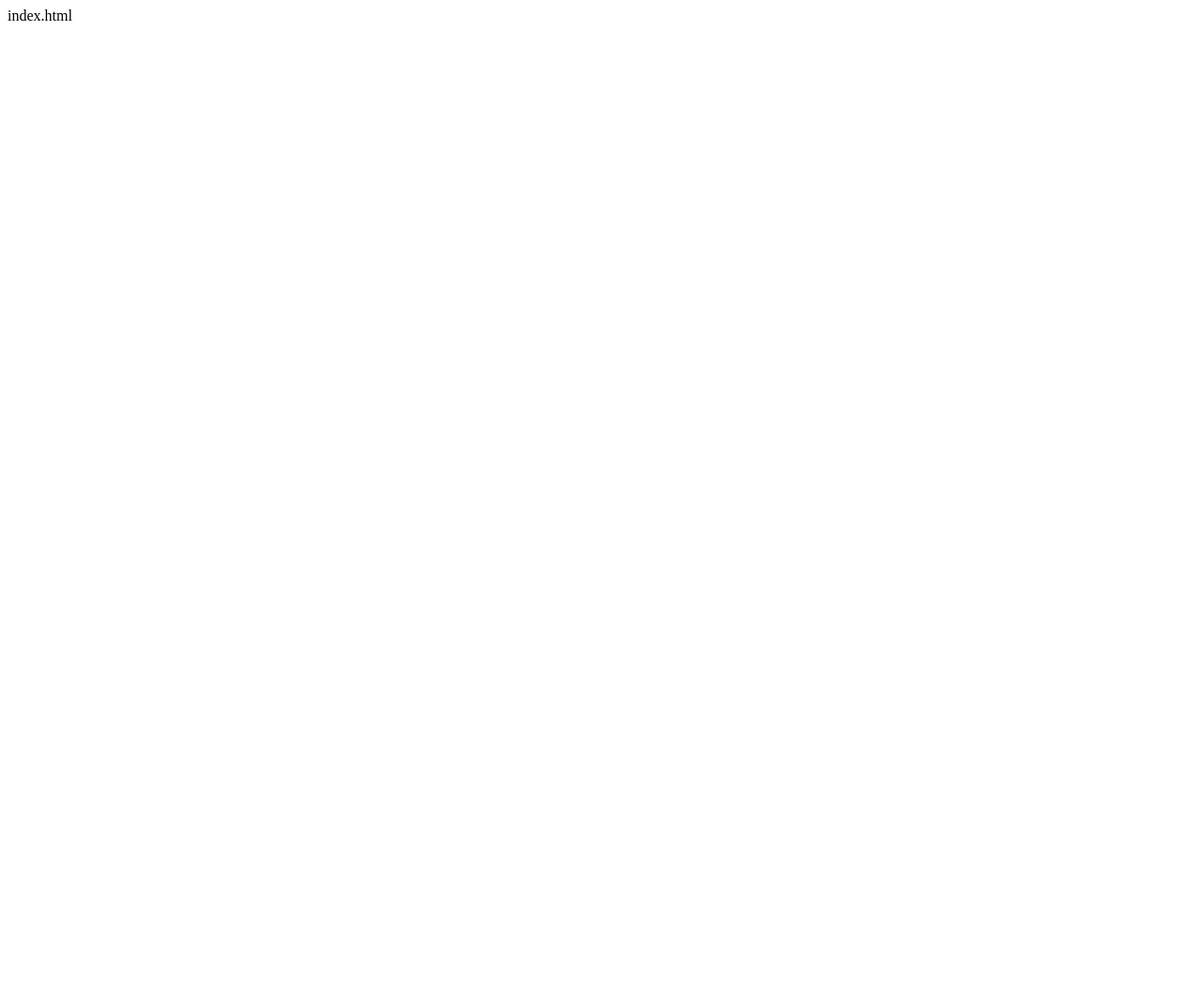
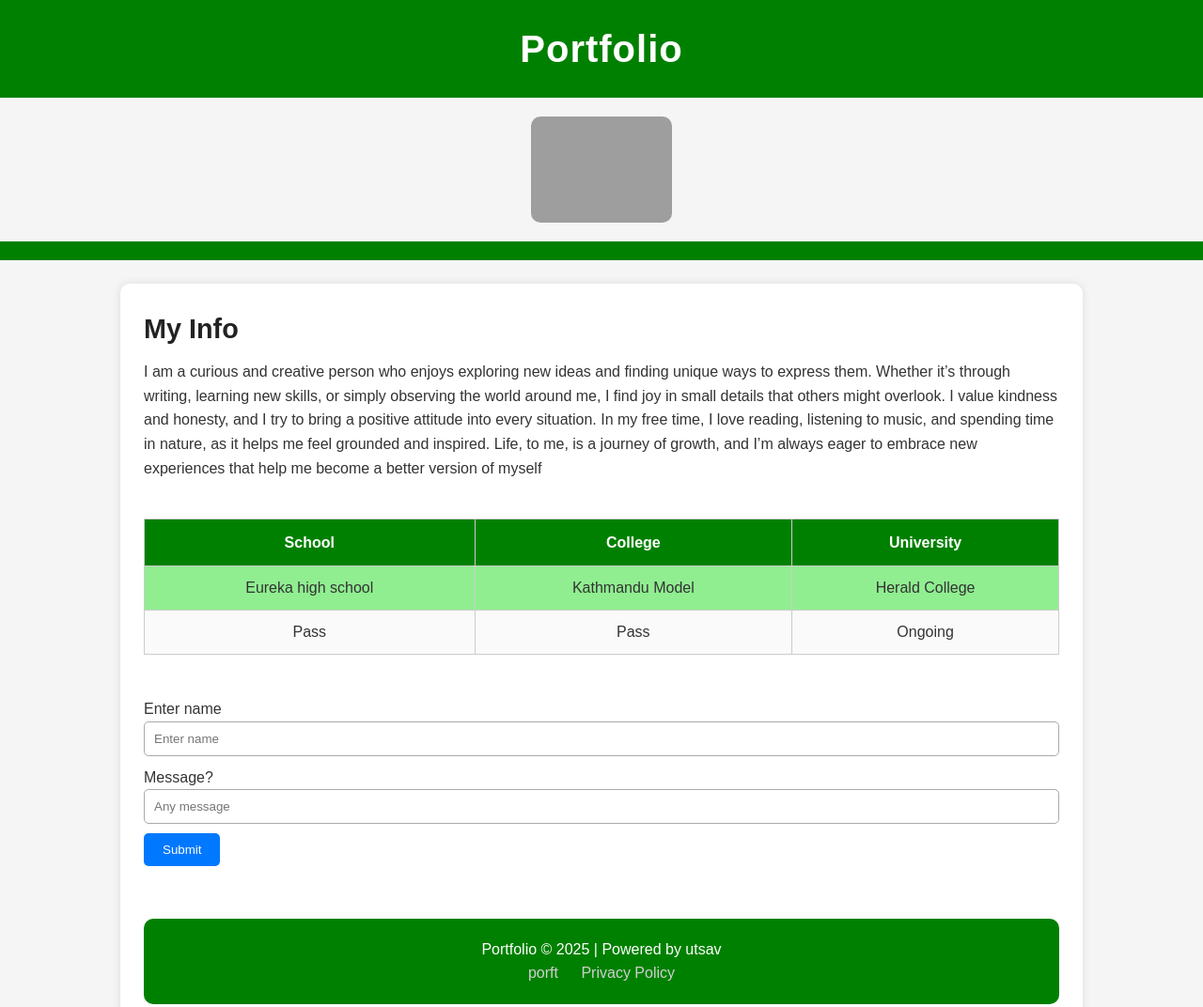
Before and after one commit to Utsav313/portfolio-UtsavRijal, a plain HTML site: page index.html in a window 1280 px wide. Shown: the whole page at 94% size. Before the commit the page ends 800 px from the top, so only its background shows below. Drawn offline with Linux system fonts and the light colour scheme; grey boxes are pictures that could not be loaded.

Commit message:
added html css and some image with simple form

```diff
--- a/Css/style.css
+++ b/Css/style.css
@@ -1 +1,139 @@
-style.css
+
+* {
+    margin: 0;
+    padding: 0;
+    box-sizing: border-box;
+    font-family: Arial, sans-serif;
+}
+
+body {
+    background: #f5f5f5;
+    color: #333;
+    line-height: 1.6;
+    padding-bottom: 50px;
+}
+
+
+.header {
+    background: green;
+    padding: 20px;
+}
+
+.header h1 {
+    color: white;
+    text-align: center;
+    font-size: 2.5rem;
+    letter-spacing: 1px;
+}
+
+
+.Navigation {
+    background: green;
+    padding: 10px;
+    text-align: center;
+}
+
+.Navigation a {
+    color: white;
+    margin: 0 15px;
+    font-size: 1.1rem;
+    text-decoration: none;
+}
+
+.Navigation a:hover {
+    color: #00c3ff;
+}
+
+
+img {
+    display: block;
+    margin: 20px auto;
+    border-radius: 10px;
+    width: 150px;
+}
+
+
+article {
+    width: 80%;
+    margin: auto;
+    background: white;
+    padding: 25px;
+    border-radius: 10px;
+    box-shadow: 0 0 10px rgba(0,0,0,0.1);
+}
+
+article h2 {
+    margin-bottom: 10px;
+    font-size: 1.8rem;
+    color: #222;
+}
+
+
+table {
+    width: 100%;
+    border-collapse: collapse;
+    margin-top: 15px;
+}
+
+table, th, td {
+    border: 1px solid #ccc;
+}
+
+th {
+    padding: 12px;
+    background: green;
+    color: white;
+}
+
+td {
+    padding: 10px;
+    text-align: center;
+    background: #fafafa;
+}
+
+tr:nth-child(even) td {
+    background: lightgreen;
+}
+
+
+form {
+    margin-top: 20px;
+}
+
+
+input {
+    width: 100%;
+    padding: 10px;
+    border-radius: 5px;
+    border: 1px solid #aaa;
+    margin-bottom: 10px;
+}
+
+button {
+    padding: 10px 20px;
+    background: #0078ff;
+    color: white;
+    border: none;
+    border-radius: 5px;
+    cursor: pointer;
+}
+
+button:hover {
+    background: #005fcc;
+}
+
+
+footer {
+    margin-top: 30px;
+    padding: 20px;
+    background: green;
+    text-align: center;
+    color: white;
+    border-radius: 10px;
+}
+
+.footer-links a {
+    color: #cfcfcf;
+    margin: 0 10px;
+    text-decoration: none;
+}
--- a/index.html
+++ b/index.html
@@ -1 +1,75 @@
-index.html
+<!DOCTYPE html>
+<html lang="en">
+<head>
+	<meta charset="UTF-8">
+    <meta name="viewport" content="width=device-width, initial-scale=1.0">
+    <title>Portfolio</title>
+    <link rel="stylesheet" href="Css/style.css">
+   <head/>
+
+   <body>
+   <section class ="header">
+   	<header>
+   		<h1>Portfolio<h1/>
+
+   	</header>
+  </section>
+
+    <img src="https://th.bing.com/th/id/OIP.LEeQ7avyw2NfgiZGc-Jm9AAAAA?w=135&h=150&c=7&r=0&o=5&dpr=1.5&pid=1.7">
+
+  <nav class= "Navigation">
+
+  </nav>
+  <br>
+  <article>
+  	<h2>My Info </h2>
+  	<p>I am a curious and creative person who enjoys exploring new ideas and finding unique ways to express them. Whether it’s through writing, learning new skills, or simply observing the world around me, I find joy in small details that others might overlook. I value kindness and honesty, and I try to bring a positive attitude into every situation. In my free time, I love reading, listening to music, and spending time in nature, as it helps me feel grounded and inspired. Life, to me, is a journey of growth, and I’m always eager to embrace new experiences that help me become a better version of myself</p>
+  	<br>
+  	<table>
+  <tr>
+    <th>School</th>
+    <th>College</th>
+    <th>University</th>
+  </tr>
+  <tr>
+    <td>Eureka high school</td>
+    <td>Kathmandu Model</td>
+    <td>Herald College</td>
+  </tr>
+  <tr>
+    <td>Pass</td>
+    <td>Pass</td>
+    <td>Ongoing</td>
+  </tr>
+</table>
+<br>
+  	<form>
+        <label>Enter name</label>
+        <input type="text" placeholder="Enter name">
+        <br>
+        <label>Message?</label>
+        <input type="Message" placeholder="Any message">
+        <br>
+         <button id="Submit">Submit</button>
+
+    </form>
+    <br>
+
+  <footer>
+  	Portfolio © 2025 | Powered by utsav
+        <div class="footer-links">
+            <a href="#">porft</a>
+            <a href="#">Privacy Policy</a>
+        </div>
+  </footer>
+
+
+
+
+
+<body/>
+
+
+
+
+   <html/>
```
Also changed, not shown: Image/Screenshot 2025-11-23 094448.png (added).
